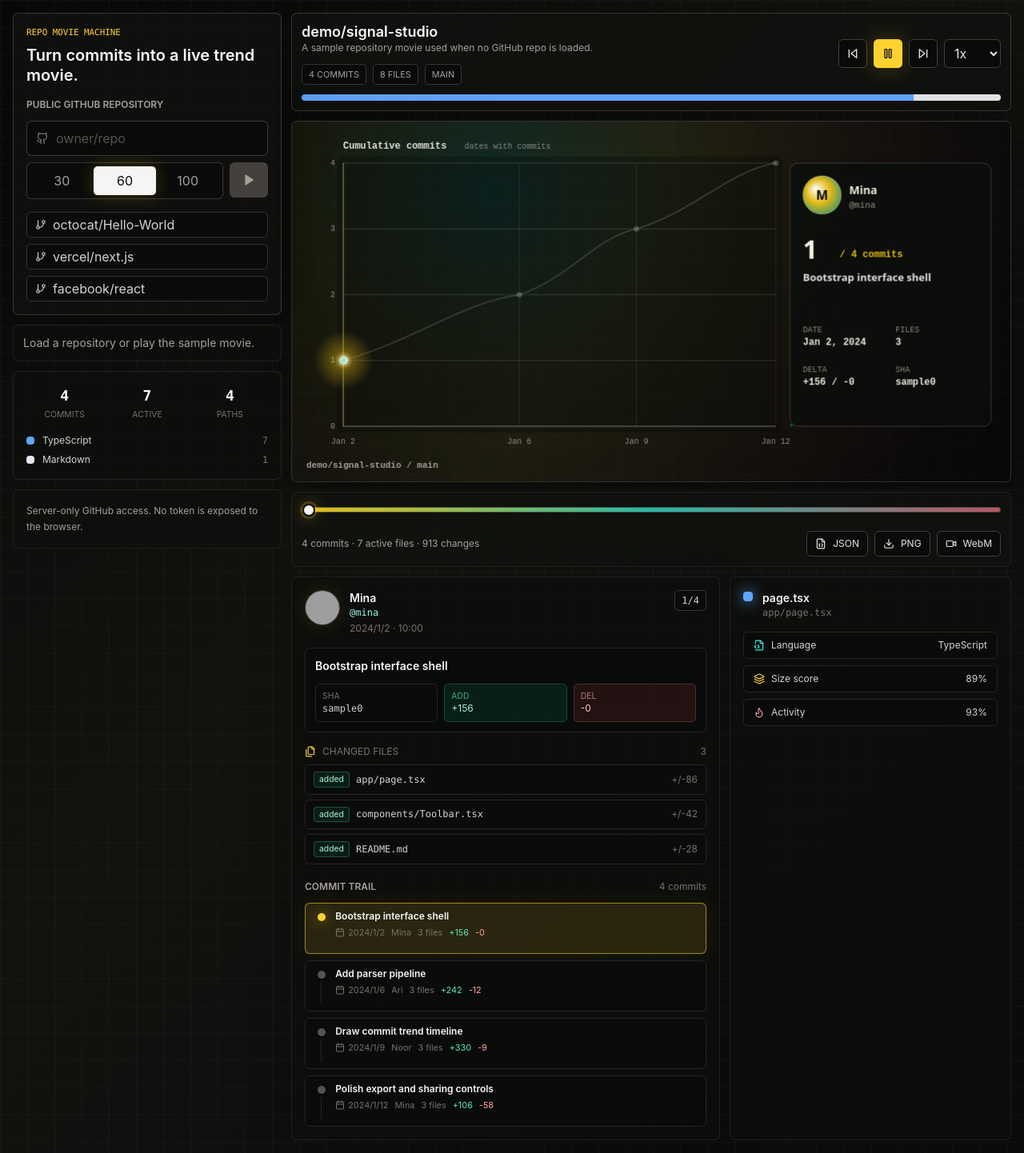
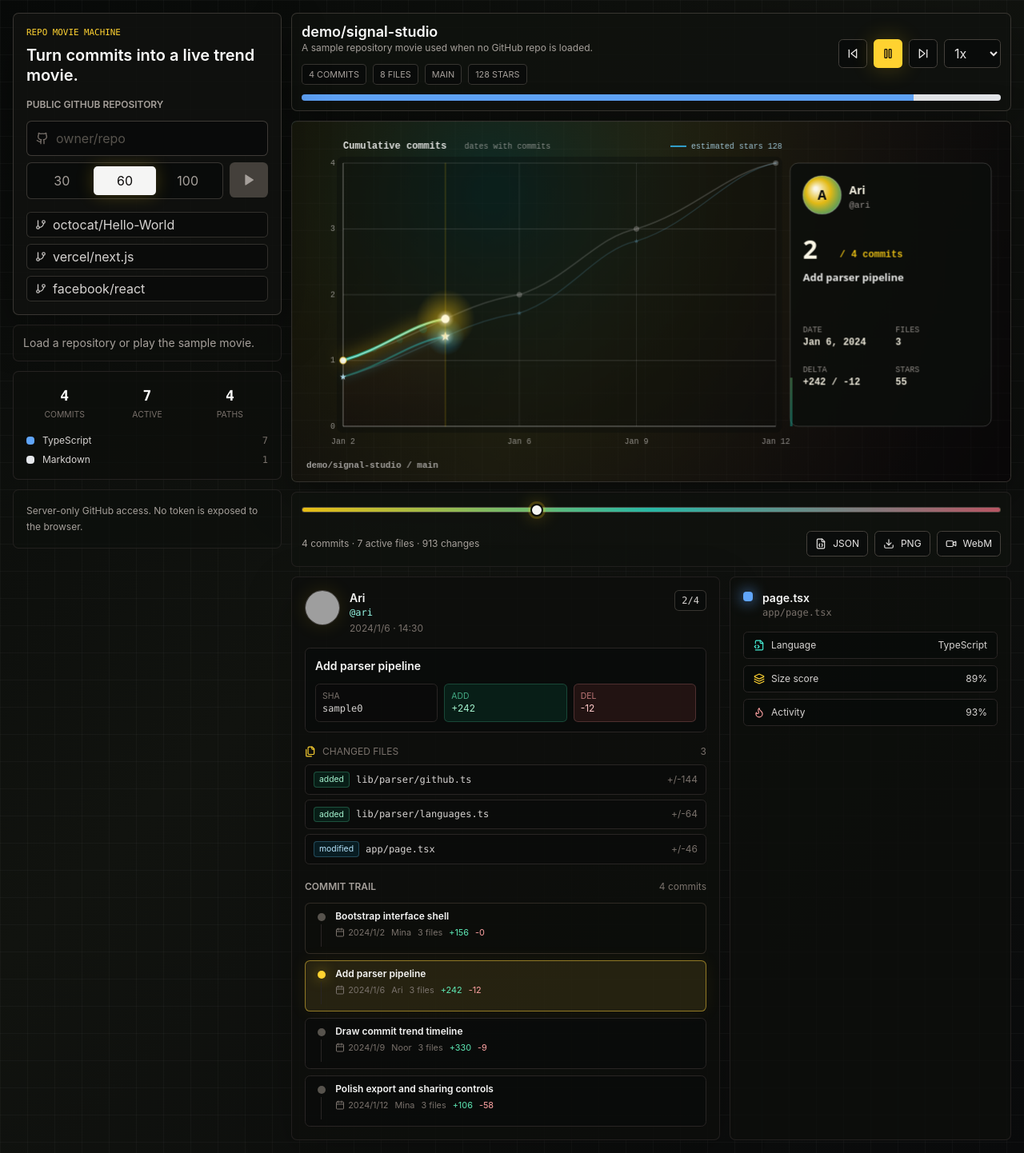
Before and after one commit to Darastas/Git-Commit-Changing, a Next.js app: page / in a window 1280 px wide. Shown: the whole page at 80% size. Built offline with nearby package versions, Linux system fonts and the light colour scheme; grey boxes are pictures that could not be loaded.

Commit message:
修复趋势动画跳动并加入星标曲线

```diff
--- a/components/CodeCityCanvas.tsx
+++ b/components/CodeCityCanvas.tsx
@@ -12,7 +12,7 @@ import type { MovieFile, RepoMovie } from "@/lib/movie/repo-movie-types";
 
 type CodeCityCanvasProps = {
   movie: RepoMovie;
-  frameIndex: number;
+  playheadProgress: number;
   selectedPath?: string;
   onSelectFile: (path: string) => void;
 };
@@ -52,16 +52,19 @@ function clamp(value: number, min: number, max: number) {
   return Math.min(max, Math.max(min, value));
 }
 
-function easeInOutCubic(value: number) {
-  return value < 0.5 ? 4 * value * value * value : 1 - Math.pow(-2 * value + 2, 3) / 2;
-}
-
 function formatAxisDate(date: string) {
   const value = new Date(date);
   if (Number.isNaN(value.getTime())) {
     return date.slice(0, 10);
   }
   return value.toLocaleDateString("en-US", { month: "short", day: "numeric" });
+}
+
+function formatStars(value: number) {
+  if (value >= 1000) {
+    return `${(value / 1000).toFixed(value >= 10000 ? 0 : 1)}k`;
+  }
+  return String(Math.max(0, Math.round(value)));
 }
 
 function formatHudDate(date: string) {
@@ -205,6 +208,15 @@ function buildChartPoints(points: CommitTrendPoint[], chart: Rect): ChartPoint[]
   }));
 }
 
+function buildStarChartPoints(points: CommitTrendPoint[], chart: Rect): ChartPoint[] {
+  const maxStars = Math.max(1, ...points.map((point) => point.cumulativeStars));
+  return points.map((point, index) => ({
+    x: pointX(point, points, chart, index),
+    y: pointY(point.cumulativeStars, maxStars, chart),
+    source: point
+  }));
+}
+
 function curveControls(from: { x: number; y: number }, to: { x: number; y: number }) {
   const dx = to.x - from.x;
   const dy = to.y - from.y;
@@ -279,6 +291,22 @@ function visualCursorPoint(coordinates: ChartPoint[], interpolated: Interpolated
   return cubicPoint(from, c1, c2, to, interpolated.segmentProgress);
 }
 
+function drawCanvasStar(ctx: CanvasRenderingContext2D, x: number, y: number, radius: number) {
+  ctx.beginPath();
+  for (let index = 0; index < 10; index += 1) {
+    const angle = -Math.PI / 2 + index * (Math.PI / 5);
+    const nextRadius = index % 2 === 0 ? radius : radius * 0.42;
+    const nextX = x + Math.cos(angle) * nextRadius;
+    const nextY = y + Math.sin(angle) * nextRadius;
+    if (index === 0) {
+      ctx.moveTo(nextX, nextY);
+    } else {
+      ctx.lineTo(nextX, nextY);
+    }
+  }
+  ctx.closePath();
+}
+
 function drawBackground(ctx: CanvasRenderingContext2D, width: number, height: number, tempo: number) {
   const background = ctx.createLinearGradient(0, 0, width, height);
   background.addColorStop(0, "#070909");
@@ -317,6 +345,7 @@ function drawBackground(ctx: CanvasRenderingContext2D, width: number, height: nu
 function drawAxes(ctx: CanvasRenderingContext2D, layout: ChartLayout, points: CommitTrendPoint[]) {
   const { chart, small } = layout;
   const maxCommits = Math.max(1, points.length);
+  const maxStars = Math.max(0, ...points.map((point) => point.cumulativeStars));
 
   ctx.save();
   ctx.fillStyle = "rgba(7, 9, 9, 0.34)";
@@ -377,6 +406,17 @@ function drawAxes(ctx: CanvasRenderingContext2D, layout: ChartLayout, points: Co
   ctx.font = `${small ? 9 : 10}px ui-monospace, monospace`;
   ctx.fillStyle = "rgba(214, 211, 209, 0.58)";
   ctx.fillText("dates with commits", chart.x + (small ? 118 : 152), chart.y - 18);
+  if (maxStars > 0) {
+    const legendX = chart.x + chart.width - (small ? 96 : 132);
+    ctx.strokeStyle = "rgba(56, 189, 248, 0.82)";
+    ctx.lineWidth = 2;
+    ctx.beginPath();
+    ctx.moveTo(legendX, chart.y - 21);
+    ctx.lineTo(legendX + 20, chart.y - 21);
+    ctx.stroke();
+    ctx.fillStyle = "rgba(186, 230, 253, 0.82)";
+    ctx.fillText(small ? "stars" : `estimated stars ${formatStars(maxStars)}`, legendX + 26, chart.y - 18);
+  }
   ctx.restore();
 }
 
@@ -491,6 +531,75 @@ function drawTrendCurve(
   return interpolated;
 }
 
+function drawStarTrendCurve(
+  ctx: CanvasRenderingContext2D,
+  layout: ChartLayout,
+  points: CommitTrendPoint[],
+  progress: number,
+  tempo: number
+) {
+  const totalStars = Math.max(0, ...points.map((point) => point.cumulativeStars));
+  if (totalStars <= 0) {
+    return;
+  }
+
+  const { chart } = layout;
+  const coordinates = buildStarChartPoints(points, chart);
+  const interpolated = interpolateTrendPoint(points, progress);
+  if (!interpolated) {
+    return;
+  }
+
+  const cursor = visualCursorPoint(coordinates, interpolated);
+  const revealed = coordinates.slice(0, interpolated.segmentIndex + 1);
+  const last = revealed[revealed.length - 1];
+  if (!last || Math.abs(last.x - cursor.x) > 0.01 || Math.abs(last.y - cursor.y) > 0.01) {
+    revealed.push({ x: cursor.x, y: cursor.y, source: interpolated.right });
+  }
+
+  ctx.save();
+  ctx.lineCap = "round";
+  ctx.lineJoin = "round";
+
+  ctx.strokeStyle = "rgba(125, 211, 252, 0.18)";
+  ctx.lineWidth = 1.3;
+  drawSmoothPath(ctx, coordinates);
+  ctx.stroke();
+
+  const stroke = ctx.createLinearGradient(chart.x, 0, chart.x + chart.width, 0);
+  stroke.addColorStop(0, "rgba(20, 184, 166, 0.34)");
+  stroke.addColorStop(0.5, "rgba(56, 189, 248, 0.82)");
+  stroke.addColorStop(1, "rgba(186, 230, 253, 0.74)");
+  ctx.strokeStyle = stroke;
+  ctx.lineWidth = 2.2;
+  ctx.shadowColor = "#38bdf8";
+  ctx.shadowBlur = 12 + Math.sin(tempo * 2.1) * 3;
+  drawSmoothPath(ctx, revealed);
+  ctx.stroke();
+
+  ctx.shadowBlur = 0;
+  coordinates.forEach((point, index) => {
+    const reached = index <= interpolated.segmentIndex || point.x <= cursor.x;
+    ctx.fillStyle = reached ? "rgba(186, 230, 253, 0.86)" : "rgba(125, 211, 252, 0.24)";
+    drawCanvasStar(ctx, point.x, point.y, reached ? 4.2 : 3.2);
+    ctx.fill();
+  });
+
+  const halo = ctx.createRadialGradient(cursor.x, cursor.y, 2, cursor.x, cursor.y, 24);
+  halo.addColorStop(0, "rgba(186, 230, 253, 0.76)");
+  halo.addColorStop(0.42, "rgba(56, 189, 248, 0.24)");
+  halo.addColorStop(1, "rgba(56, 189, 248, 0)");
+  ctx.fillStyle = halo;
+  ctx.beginPath();
+  ctx.arc(cursor.x, cursor.y, 24, 0, Math.PI * 2);
+  ctx.fill();
+
+  ctx.fillStyle = "rgba(240, 249, 255, 0.96)";
+  drawCanvasStar(ctx, cursor.x, cursor.y, 6.2);
+  ctx.fill();
+  ctx.restore();
+}
+
 function drawHudMetric(
   ctx: CanvasRenderingContext2D,
   label: string,
@@ -595,8 +704,18 @@ function drawHud(
   drawHudMetric(ctx, "Files", String(point.changedFiles.length), x + metricWidth + columnGap, y, metricWidth);
   y += small ? 44 : 50;
   drawHudMetric(ctx, "Delta", `+${point.additions} / -${point.deletions}`, x, y, metricWidth);
-  drawHudMetric(ctx, "SHA", point.shortSha, x + metricWidth + columnGap, y, metricWidth);
+  drawHudMetric(ctx, "Stars", formatStars(point.cumulativeStars), x + metricWidth + columnGap, y, metricWidth);
   y += small ? 48 : 56;
+
+  if (y < hud.y + hud.height - 76) {
+    ctx.font = "10px ui-monospace, monospace";
+    ctx.fillStyle = "rgba(168, 162, 158, 0.76)";
+    ctx.fillText("SHA", x, y - 6);
+    ctx.font = `700 ${small ? 10 : 11}px ui-monospace, monospace`;
+    ctx.fillStyle = "rgba(214, 211, 209, 0.86)";
+    drawFitText(ctx, point.shortSha, x + 28, y - 6, contentWidth - 28);
+    y += small ? 18 : 20;
+  }
 
   if (selectedFile && y < hud.y + hud.height - 34) {
     ctx.fillStyle = "rgba(20, 184, 166, 0.1)";
@@ -627,7 +746,7 @@ function drawEmptyState(ctx: CanvasRenderingContext2D, width: number, height: nu
 }
 
 export const CodeCityCanvas = forwardRef<HTMLCanvasElement, CodeCityCanvasProps>(function CodeCityCanvas(
-  { movie, frameIndex, selectedPath, onSelectFile },
+  { movie, playheadProgress, selectedPath, onSelectFile },
   forwardedRef
 ) {
   const canvasRef = useRef<HTMLCanvasElement | null>(null);
@@ -676,13 +795,12 @@ export const CodeCityCanvas = forwardRef<HTMLCanvasElement, CodeCityCanvasProps>
       }
 
       const layout = calculateLayout(width, height);
-      const baseIndex = clamp(frameIndex, 0, Math.max(0, trend.length - 1));
-      const sweep = baseIndex >= trend.length - 1 ? 1 : easeInOutCubic((now % 1400) / 1400);
-      const progress = trend.length <= 1 ? 1 : clamp((baseIndex + sweep) / (trend.length - 1), 0, 1);
+      const progress = trend.length <= 1 ? 1 : clamp(playheadProgress, 0, 1);
       const activePoint = nearestTrendPoint(trend, progress) ?? trend[0];
 
       drawBackground(ctx, width, height, tempo);
       drawAxes(ctx, layout, trend);
+      drawStarTrendCurve(ctx, layout, trend, progress, tempo);
       drawTrendCurve(ctx, layout, trend, progress, tempo);
       drawHud(ctx, layout, movie, activePoint, selectedFile, progress, tempo);
 
@@ -697,7 +815,7 @@ export const CodeCityCanvas = forwardRef<HTMLCanvasElement, CodeCityCanvasProps>
 
     draw(performance.now());
     return () => window.cancelAnimationFrame(animationFrame);
-  }, [frameIndex, movie, selectedFile, trend]);
+  }, [movie, playheadProgress, selectedFile, trend]);
 
   return (
     <canvas
--- a/components/MoviePlayer.tsx
+++ b/components/MoviePlayer.tsx
@@ -3,6 +3,7 @@
 import { Download, FileJson, Pause, Play, Share2, SkipBack, SkipForward, Video } from "lucide-react";
 import { useEffect, useMemo, useRef, useState } from "react";
 import type { RepoMovie } from "@/lib/movie/repo-movie-types";
+import { advanceTrendProgress } from "@/lib/movie/trend";
 import { CodeCityCanvas } from "./CodeCityCanvas";
 import { CommitPanel } from "./CommitPanel";
 import { FileInspector } from "./FileInspector";
@@ -23,7 +24,7 @@ function downloadBlob(filename: string, blob: Blob) {
 }
 
 export function MoviePlayer({ movie, jobId }: MoviePlayerProps) {
-  const [frameIndex, setFrameIndex] = useState(0);
+  const [playheadProgress, setPlayheadProgress] = useState(0);
   const [playing, setPlaying] = useState(true);
   const [recording, setRecording] = useState(false);
   const [shareStatus, setShareStatus] = useState<"idle" | "copied" | "failed">("idle");
@@ -33,8 +34,10 @@ export function MoviePlayer({ movie, jobId }: MoviePlayerProps) {
   const recorderRef = useRef<MediaRecorder | null>(null);
   const chunksRef = useRef<BlobPart[]>([]);
   const frameMax = Math.max(0, movie.frames.length - 1);
+  const frameIndex = frameMax === 0 ? 0 : Math.min(frameMax, Math.round(playheadProgress * frameMax));
   const commit = movie.commits[Math.min(frameIndex, movie.commits.length - 1)] ?? movie.commits[0];
   const selectedFile = selectedPath ? movie.files[selectedPath] : undefined;
+  const playbackDurationMs = Math.max(2400, Math.max(1, movie.commits.length) * 1200);
   const shareUrl = useMemo(() => {
     if (typeof window === "undefined" || !jobId) {
       return undefined;
@@ -42,15 +45,40 @@ export function MoviePlayer({ movie, jobId }: MoviePlayerProps) {
     return `${window.location.origin}/movie/${jobId}`;
   }, [jobId]);
 
+  function progressForFrame(index: number) {
+    return frameMax === 0 ? 0 : Math.min(1, Math.max(0, index / frameMax));
+  }
+
+  function setProgressForFrame(index: number) {
+    setPlayheadProgress(progressForFrame(index));
+  }
+
   useEffect(() => {
     if (!playing || frameMax === 0) {
       return;
     }
-    const interval = window.setInterval(() => {
-      setFrameIndex((current) => (current >= frameMax ? 0 : current + 1));
-    }, 1200 / speed);
-    return () => window.clearInterval(interval);
-  }, [frameMax, playing, speed]);
+
+    let animationFrame = 0;
+    let lastTimestamp: number | undefined;
+
+    function tick(timestamp: number) {
+      const deltaMs = lastTimestamp === undefined ? 0 : timestamp - lastTimestamp;
+      lastTimestamp = timestamp;
+      setPlayheadProgress((currentProgress) =>
+        advanceTrendProgress({
+          currentProgress,
+          deltaMs,
+          speed,
+          playing,
+          durationMs: playbackDurationMs
+        })
+      );
+      animationFrame = window.requestAnimationFrame(tick);
+    }
+
+    animationFrame = window.requestAnimationFrame(tick);
+    return () => window.cancelAnimationFrame(animationFrame);
+  }, [frameMax, playbackDurationMs, playing, speed]);
 
   function toggleRecording() {
     if (recording) {
@@ -105,6 +133,11 @@ export function MoviePlayer({ movie, jobId }: MoviePlayerProps) {
                 <span className="rounded-[0.3rem] border border-stone-700/80 bg-[#090b0a]/80 px-2 py-1">
                   {movie.repo.defaultBranch}
                 </span>
+                {typeof movie.repo.stars === "number" ? (
+                  <span className="rounded-[0.3rem] border border-stone-700/80 bg-[#090b0a]/80 px-2 py-1">
+                    {movie.repo.stars} stars
+                  </span>
+                ) : null}
               </div>
             </div>
             <div className="flex items-center gap-2">
@@ -113,7 +146,7 @@ export function MoviePlayer({ movie, jobId }: MoviePlayerProps) {
               aria-label="Jump to start"
               title="Jump to start"
               className="flex h-9 w-9 items-center justify-center rounded-[0.35rem] border border-stone-700 bg-[#090b0a] text-stone-200 hover:border-amber-300"
-              onClick={() => setFrameIndex(0)}
+              onClick={() => setProgressForFrame(0)}
             >
               <SkipBack className="h-4 w-4" />
             </button>
@@ -131,7 +164,7 @@ export function MoviePlayer({ movie, jobId }: MoviePlayerProps) {
               aria-label="Jump to end"
               title="Jump to end"
               className="flex h-9 w-9 items-center justify-center rounded-[0.35rem] border border-stone-700 bg-[#090b0a] text-stone-200 hover:border-amber-300"
-              onClick={() => setFrameIndex(frameMax)}
+              onClick={() => setProgressForFrame(frameMax)}
             >
               <SkipForward className="h-4 w-4" />
             </button>
@@ -165,13 +198,13 @@ export function MoviePlayer({ movie, jobId }: MoviePlayerProps) {
         <CodeCityCanvas
           ref={canvasRef}
           movie={movie}
-          frameIndex={frameIndex}
+          playheadProgress={playheadProgress}
           selectedPath={selectedPath}
           onSelectFile={setSelectedPath}
         />
 
         <div className="rounded-[0.45rem] border border-stone-800/80 bg-[#10120f]/78 p-3">
-          <Timeline frameIndex={frameIndex} max={frameMax} onChange={setFrameIndex} />
+          <Timeline frameIndex={frameIndex} max={frameMax} onChange={setProgressForFrame} />
           <div className="mt-3 flex flex-wrap items-center justify-between gap-2 text-xs text-stone-400">
             <span>
               {movie.stats.totalCommits} commits · {movie.stats.activeFiles} active files · {movie.stats.totalChanges} changes
@@ -245,7 +278,7 @@ export function MoviePlayer({ movie, jobId }: MoviePlayerProps) {
               commits={movie.commits}
               currentIndex={frameIndex}
               onSelectCommit={(index) => {
-                setFrameIndex(index);
+                setProgressForFrame(index);
                 setPlaying(false);
               }}
             />
--- a/lib/movie/trend.ts
+++ b/lib/movie/trend.ts
@@ -10,6 +10,7 @@ export type CommitTrendPoint = {
   date: string;
   timestamp: number;
   cumulativeCommits: number;
+  cumulativeStars: number;
   additions: number;
   deletions: number;
   changedFiles: MovieCommit["changedFiles"];
@@ -23,6 +24,15 @@ export type InterpolatedTrendPoint = {
   right: CommitTrendPoint;
   timestamp: number;
   cumulativeCommits: number;
+  cumulativeStars: number;
+};
+
+export type ContinuousProgressInput = {
+  currentProgress: number;
+  deltaMs: number;
+  speed: number;
+  playing: boolean;
+  durationMs: number;
 };
 
 function toTimestamp(date: string, fallback: number) {
@@ -39,14 +49,17 @@ function lerp(from: number, to: number, progress: number) {
 }
 
 export function buildCommitTrend(movie: RepoMovie): CommitTrendPoint[] {
-  return movie.commits
+  const totalStars = Math.max(0, movie.repo.stars ?? 0);
+  const ordered = movie.commits
     .map((commit, originalIndex) => ({
       commit,
       originalIndex,
       timestamp: toTimestamp(commit.date, originalIndex)
     }))
-    .sort((a, b) => a.timestamp - b.timestamp || a.originalIndex - b.originalIndex)
-    .map(({ commit, timestamp }, index) => ({
+    .sort((a, b) => a.timestamp - b.timestamp || a.originalIndex - b.originalIndex);
+  const pointCount = Math.max(1, ordered.length);
+
+  return ordered.map(({ commit, timestamp }, index) => ({
       commitSha: commit.sha,
       shortSha: commit.shortSha,
       message: commit.message,
@@ -56,6 +69,8 @@ export function buildCommitTrend(movie: RepoMovie): CommitTrendPoint[] {
       date: commit.date,
       timestamp,
       cumulativeCommits: index + 1,
+      cumulativeStars:
+        index === pointCount - 1 ? totalStars : Math.round(totalStars * Math.pow((index + 1) / pointCount, 1.22)),
       additions: commit.additions,
       deletions: commit.deletions,
       changedFiles: commit.changedFiles
@@ -75,7 +90,8 @@ export function interpolateTrendPoint(points: CommitTrendPoint[], progress: numb
       left: points[0],
       right: points[0],
       timestamp: points[0].timestamp,
-      cumulativeCommits: points[0].cumulativeCommits
+      cumulativeCommits: points[0].cumulativeCommits,
+      cumulativeStars: points[0].cumulativeStars
     };
   }
 
@@ -93,8 +109,31 @@ export function interpolateTrendPoint(points: CommitTrendPoint[], progress: numb
     left,
     right,
     timestamp: lerp(left.timestamp, right.timestamp, segmentProgress),
-    cumulativeCommits: lerp(left.cumulativeCommits, right.cumulativeCommits, segmentProgress)
+    cumulativeCommits: lerp(left.cumulativeCommits, right.cumulativeCommits, segmentProgress),
+    cumulativeStars: lerp(left.cumulativeStars, right.cumulativeStars, segmentProgress)
   };
+}
+
+export function advanceTrendProgress({
+  currentProgress,
+  deltaMs,
+  speed,
+  playing,
+  durationMs
+}: ContinuousProgressInput): number {
+  const normalized = clamp(currentProgress, 0, 1);
+  if (!playing) {
+    return normalized;
+  }
+
+  const safeDuration = Math.max(1, durationMs);
+  const delta = Math.max(0, deltaMs) * Math.max(0, speed) / safeDuration;
+  if (delta === 0) {
+    return normalized;
+  }
+
+  const next = normalized + delta;
+  return next >= 1 ? next % 1 : next;
 }
 
 export function nearestTrendPoint(points: CommitTrendPoint[], progress: number): CommitTrendPoint | undefined {
```
Also changed, not shown: 2 other files (tests, documents, lock files or other folders).
